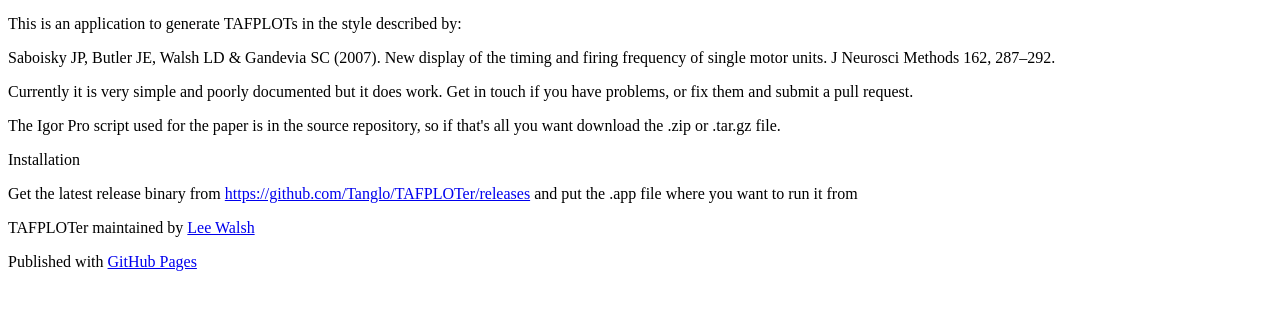
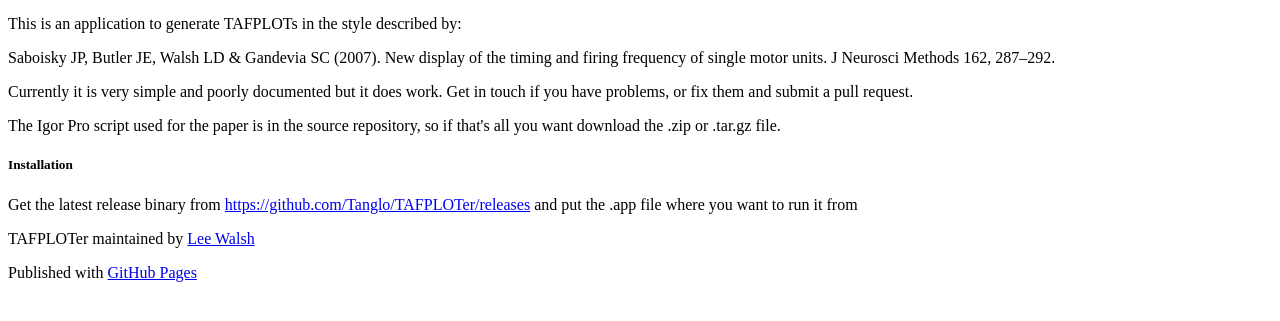
Before and after one commit to Tanglo/TAFPLOTer, a plain HTML site: page index.html in a window 1280 px wide. Shown: the part 215-536 px from the top of the page. Drawn offline with Linux system fonts and the light colour scheme.

Commit message:
Fixed Installation heading

```diff
--- a/index.html
+++ b/index.html
@@ -44,7 +44,7 @@
 <p>The Igor Pro script used for the paper is in the source repository, so if that's all you want download the .zip or .tar.gz file.</p>
 
 
-<a id="installation" class="anchor" href="#installation" aria-hidden="true"><span class="octicon octicon-link"></span></a>Installation</h5>
+<h5><a id="installation" class="anchor" href="#installation" aria-hidden="true"><span class="octicon octicon-link"></span></a>Installation</h5>
 
 <p>Get the latest release binary from <a href="https://github.com/Tanglo/TAFPLOTer/releases">https://github.com/Tanglo/TAFPLOTer/releases</a> and put the .app file where you want to run it from</p>
       </section>
```
